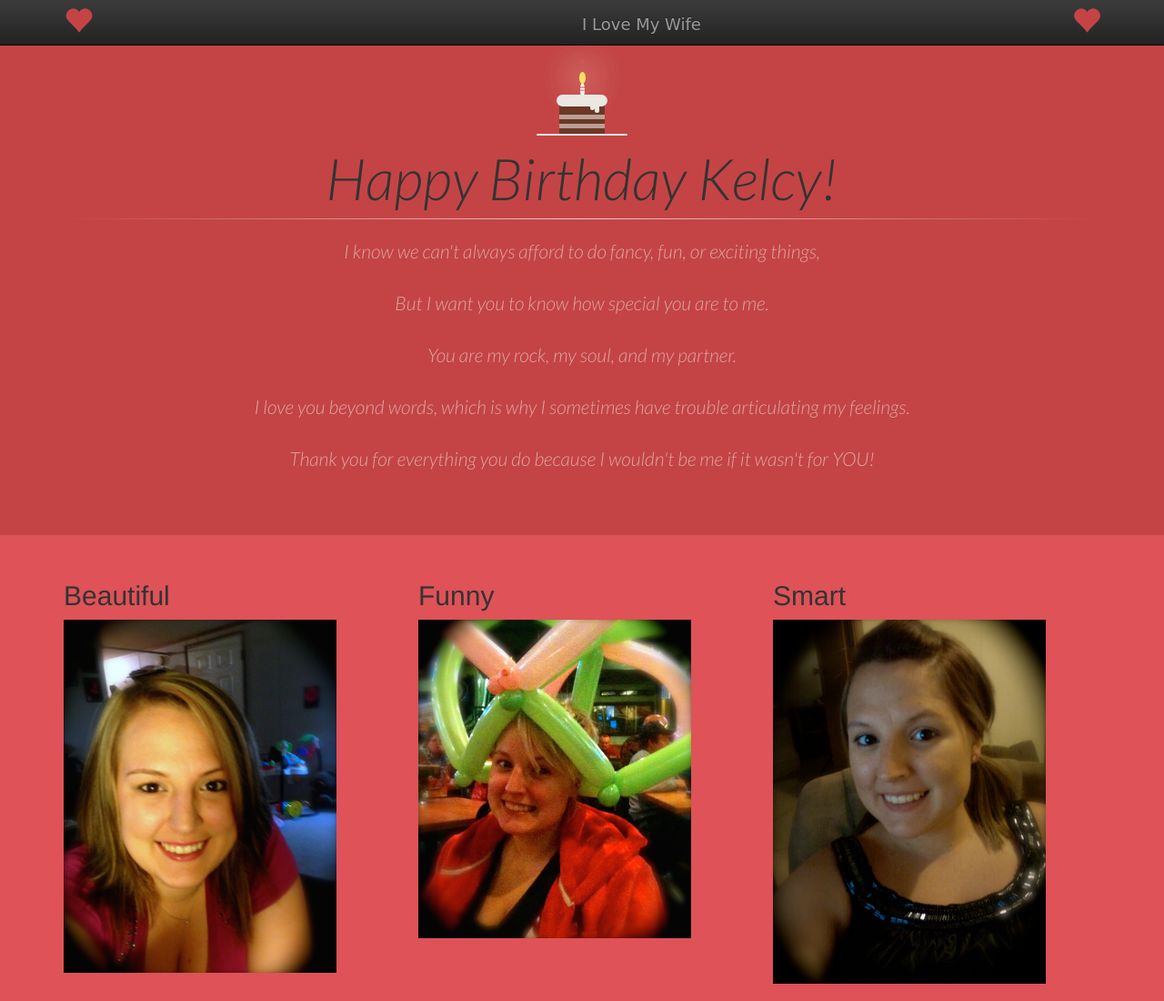
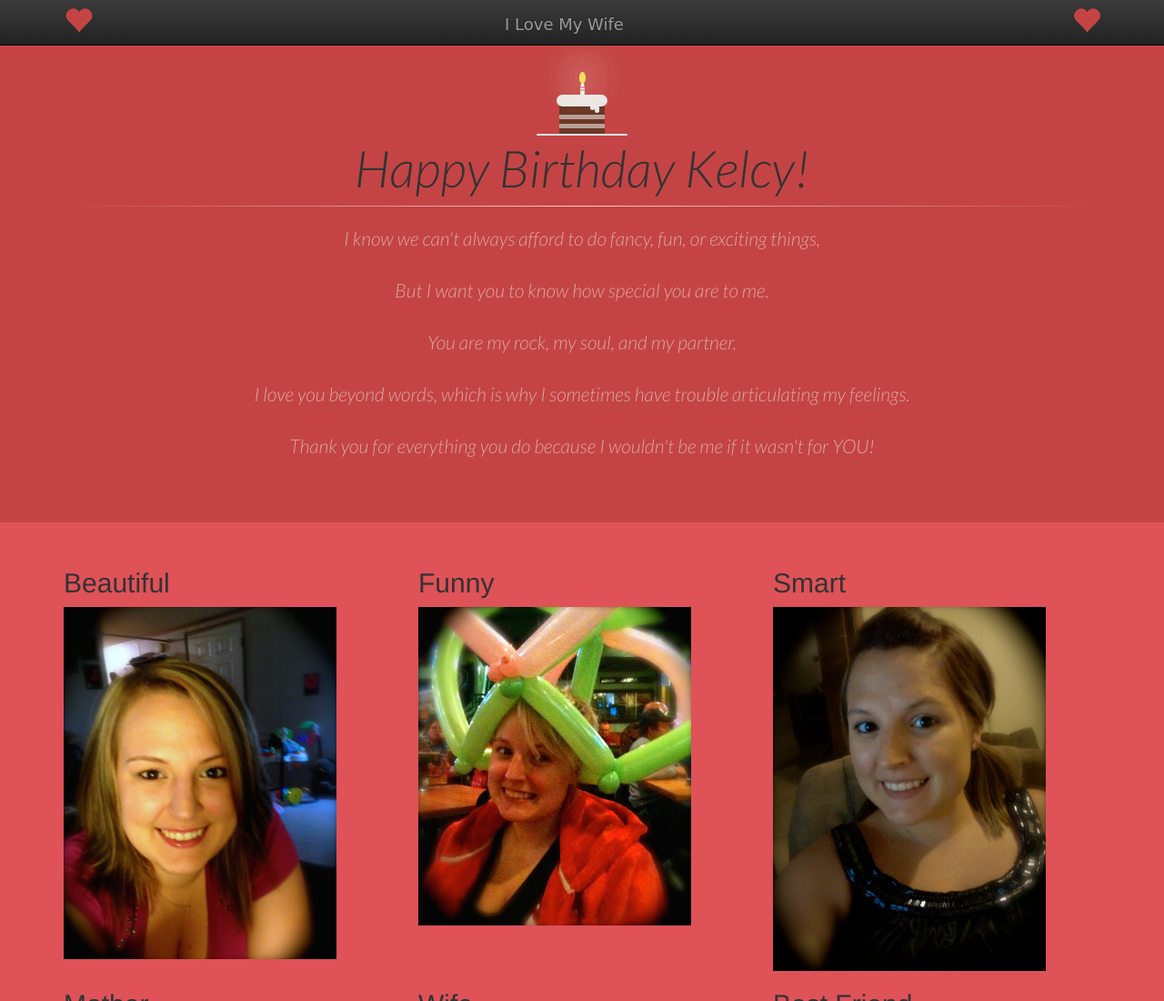
Before and after one commit to nross63/bday, a plain HTML site: page index.html in a window 1280 px wide. Shown: the top 1100 px of the page at 91% size. Drawn offline with nearby package versions, Linux system fonts and the light colour scheme; a web font is replaced by a local one.

Commit message:
remove a couple styles from bootstrap

```diff
--- a/scss/main.scss
+++ b/scss/main.scss
@@ -243,7 +243,7 @@ p {
 }
 h1 {
   color: #6c5299;
-  font-size: 6em;
+  font-size: 4em;
   margin-top: 1em;
 }
 p {
```
Also changed, not shown: css/bootstrap.css, css/main.css.
